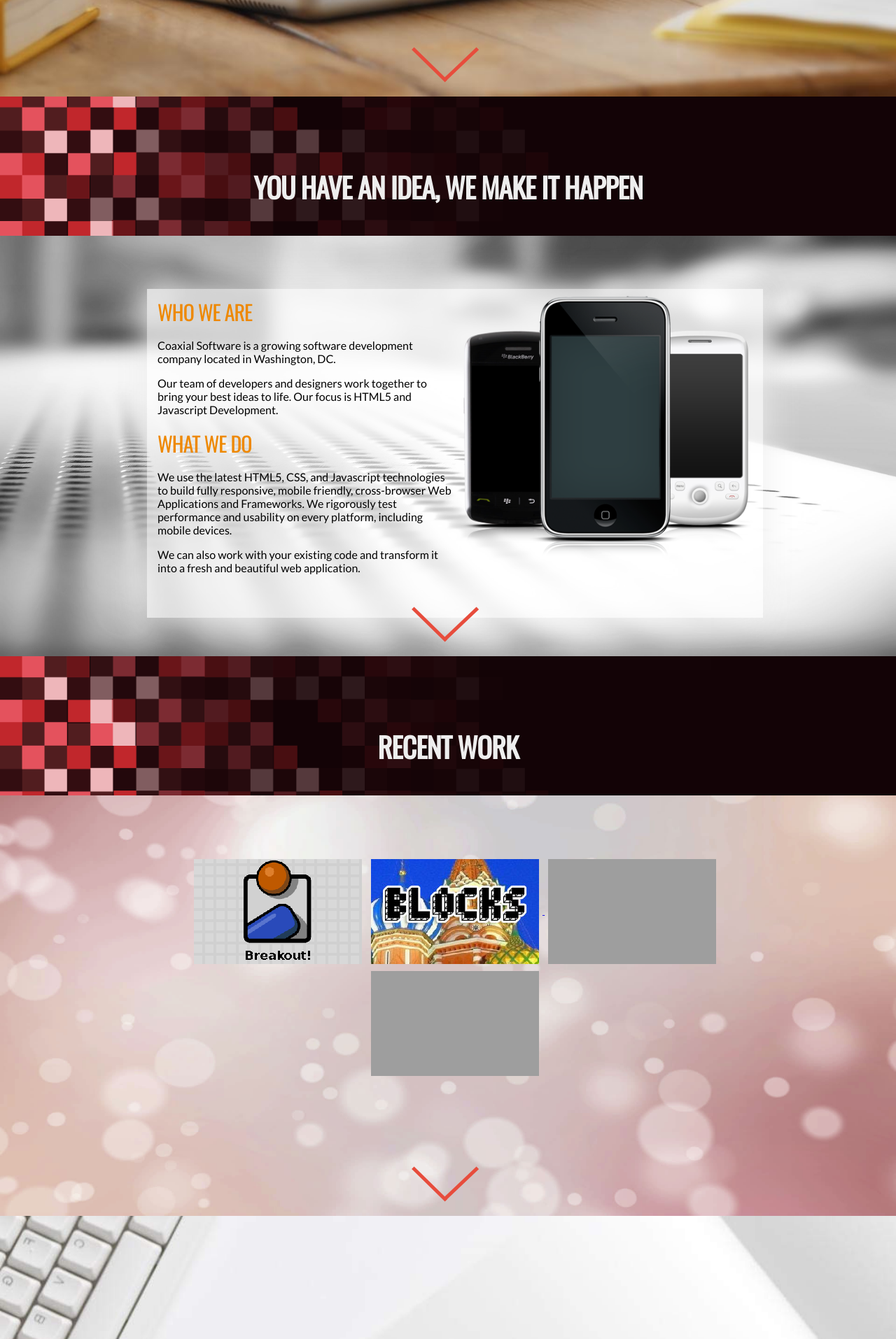
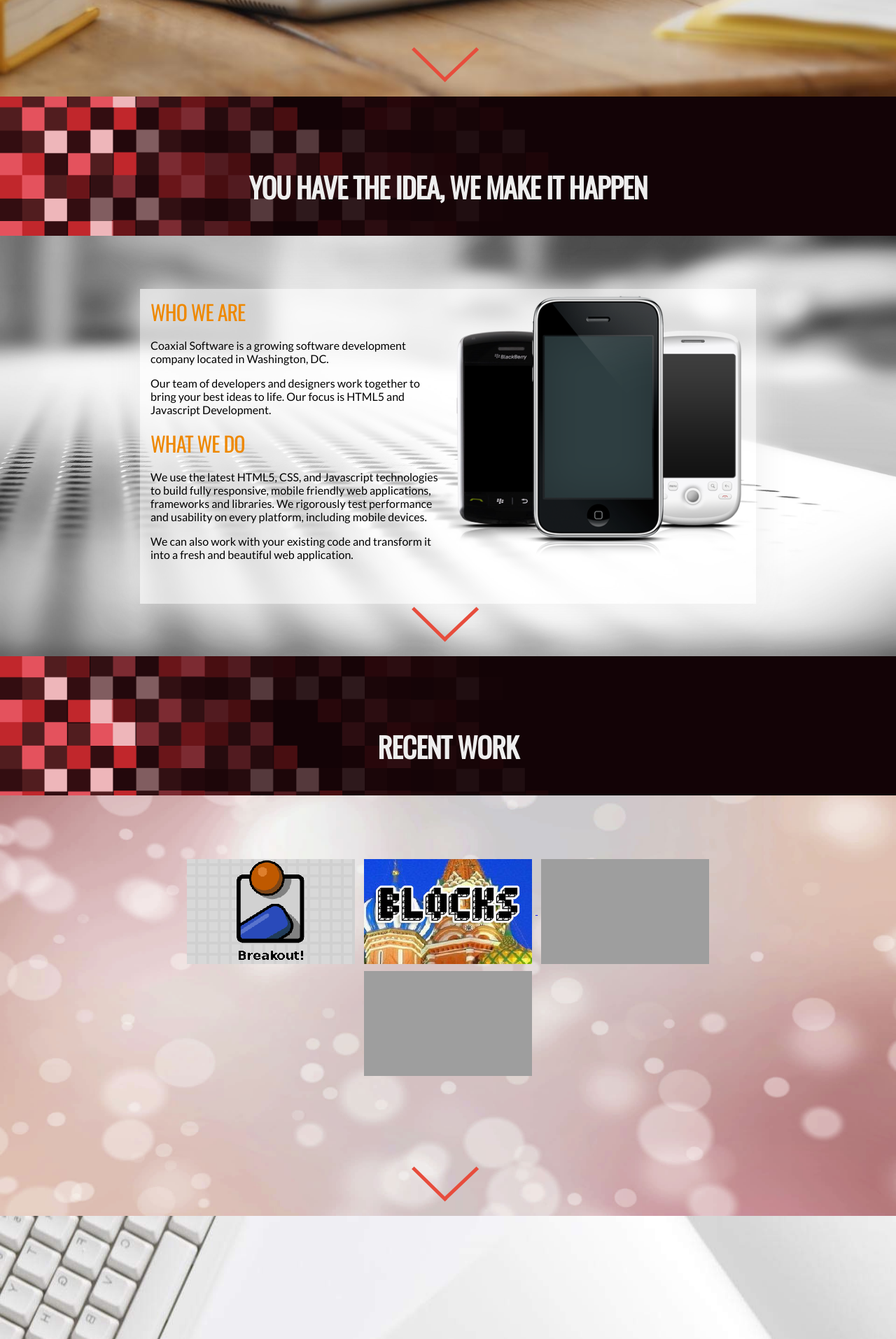
Before and after one commit to coaxialsoftware/coaxialsoftware.com, a PHP site: page / in a window 1280 px wide. Shown: the part 662-2576 px from the top of the page at 70% size. Run offline with PHP 8.4, Linux system fonts and the light colour scheme; some libraries are stand-ins or nearby versions; grey boxes are pictures that could not be loaded.

Commit message:
Ipad fixes

```diff
--- a/css/styles.css
+++ b/css/styles.css
@@ -104,8 +104,8 @@ h4 {
 
 .center {
 	position: absolute; top: 50%; left: 50%;
-	height: 450px; padding: 10px;
-	width: 860px; margin: -225px 0 0 -430px;
+	height: 430px; padding: 10px;
+	width: 860px; margin: -225px 0 0 -440px;
 }
 
 .bgbox {
@@ -117,6 +117,13 @@ h4 {
 	background-image: url(../images/bg-1.jpg) !important;
 	background-repeat: no-repeat;
 	background-color: #eee;
+}
+
+@media screen and (min-width: 1280px) {
+
+	#content .bg1 {
+		background-size: 100% 100%;
+	}
 }
 
 #content .bg2 {
--- a/index.html
+++ b/index.html
@@ -7,7 +7,7 @@
 <link href='http://fonts.googleapis.com/css?family=Oswald' rel='stylesheet' type='text/css'>
 <link href='http://fonts.googleapis.com/css?family=Lato' rel='stylesheet' type='text/css'>
 
-<meta name="viewport" content="width=800,initial-scale=1.0" />
+<meta name="viewport" content="width=900" />
 
 </head>
 <body>
@@ -66,7 +66,7 @@
 	</section>
 	<section class="about">
 	<a name="about"></a>
-	<h1>You have an Idea, We make it happen</h1>
+	<h1>You have the Idea, We make it happen</h1>
 	<div class="bg3">
 		<div class="center bgbox">
 			<div class="column3">
@@ -80,8 +80,7 @@
 				<h3>What We Do</h3>
 				<p>
 					We use the latest HTML5, CSS, and Javascript technologies to build
-					fully responsive, mobile friendly, cross-browser Web Applications and
-					Frameworks.
+					fully responsive, mobile friendly web applications, frameworks and libraries.
 					We rigorously test performance and
 					usability on every platform, including mobile devices.
 				</p>
```
